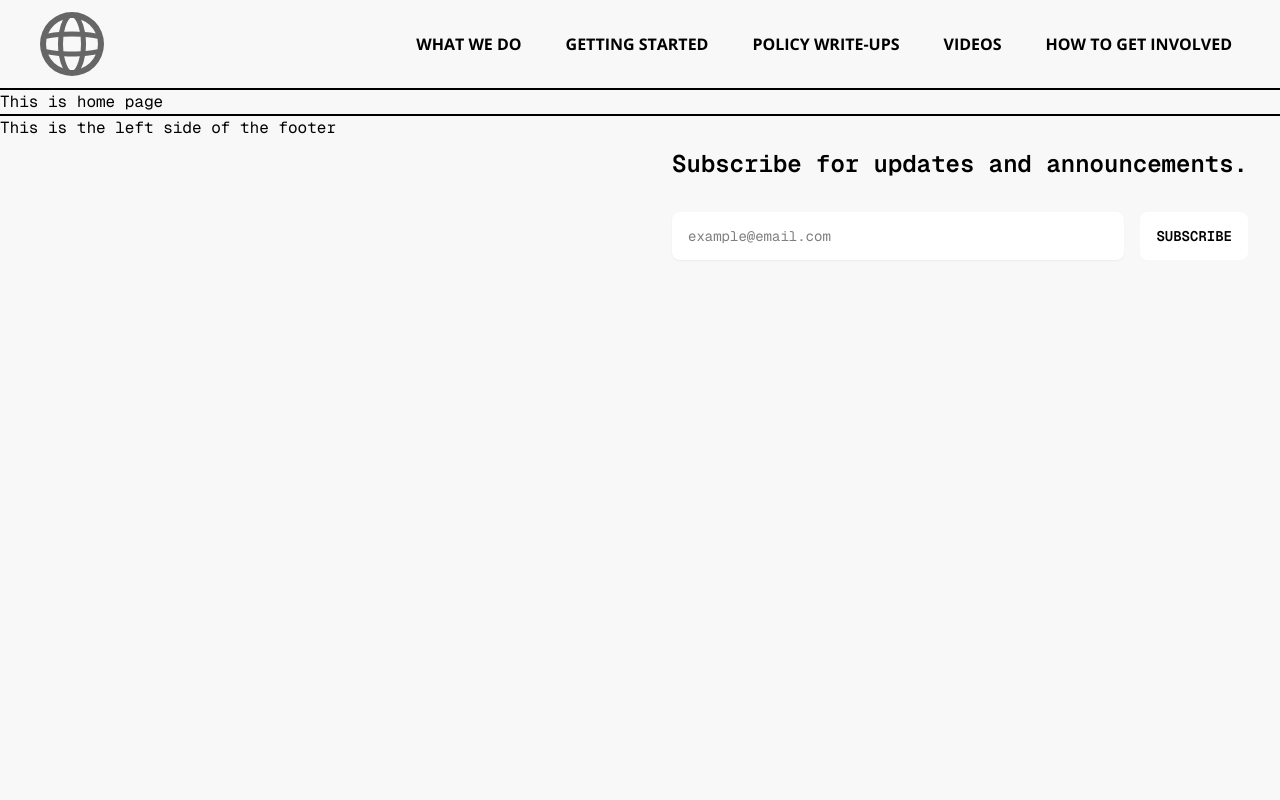
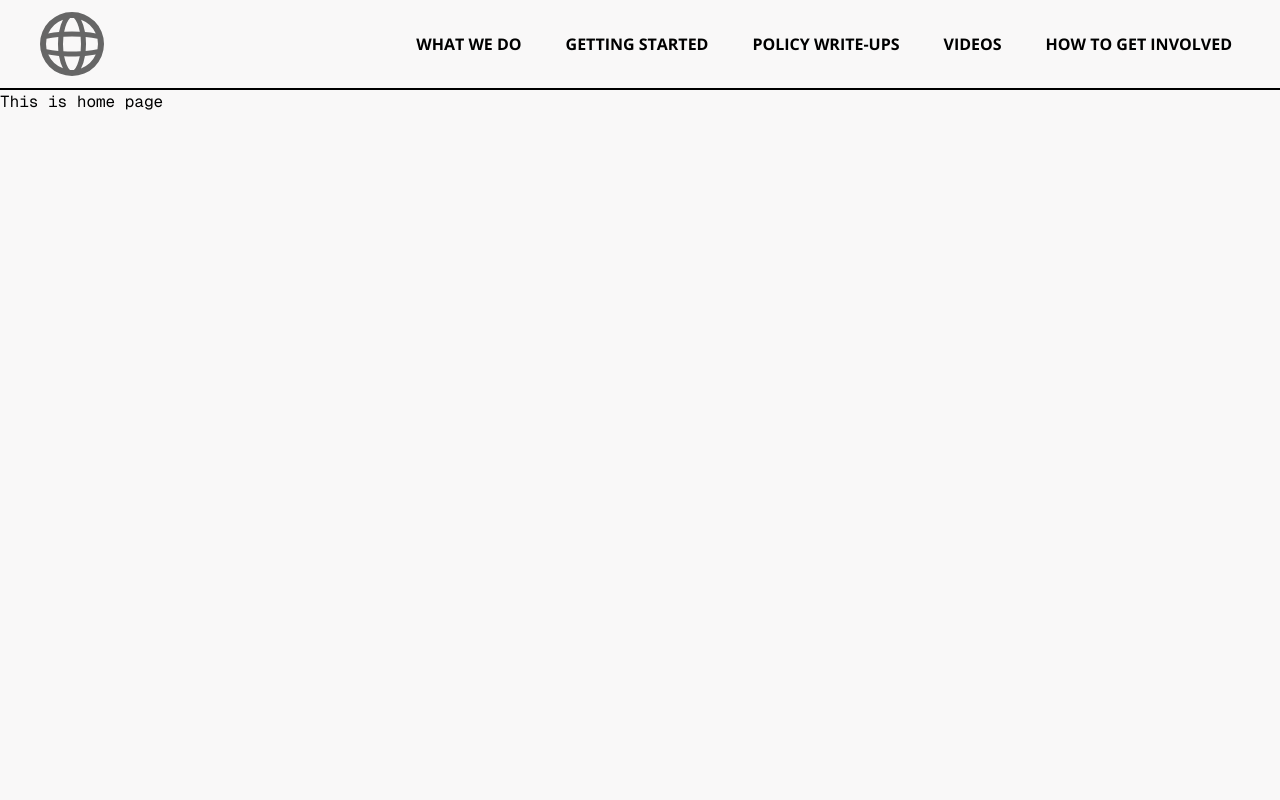
Before and after one commit to vtruo009/media-communication, a Next.js app: page / in a window 1280 px wide. Shown: the top 800 px of the page. Built offline with nearby package versions, Linux system fonts and the light colour scheme; no server answers.

Commit message:
push footer down

```diff
--- a/app/layout.tsx
+++ b/app/layout.tsx
@@ -19,7 +19,7 @@ export default function RootLayout({
 		<html lang='en'>
 			<body className='min-h-screen antialiased font-geist-mono bg-sea-salt'>
 				<Header />
-				{children}
+				<div className='min-h-screen'>{children}</div>
 				<Footer />
 				<Toaster richColors />
 			</body>
```
